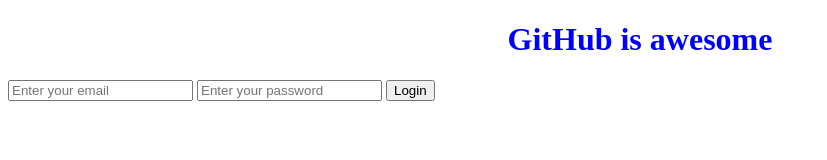
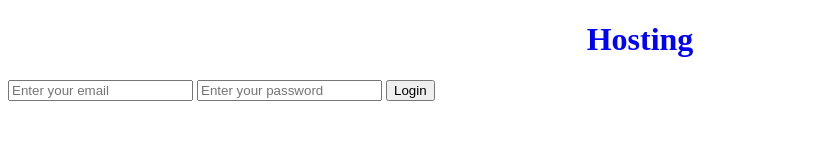
Before and after one commit to joanndelro/my-app, a plain HTML site: page index.html in a window 1280 px wide. Shown: the whole page, without its empty margins (0-827 px from the left). Drawn offline with Linux system fonts and the light colour scheme.

Commit message:
Update index.html

```diff
--- a/index.html
+++ b/index.html
@@ -9,7 +9,7 @@
 </head>
 <body>
   <h1>
-    GitHub is awesome
+    Hosting
   </h1>
   <form>
     <input type="email" placeholder="Enter your email" />
```
